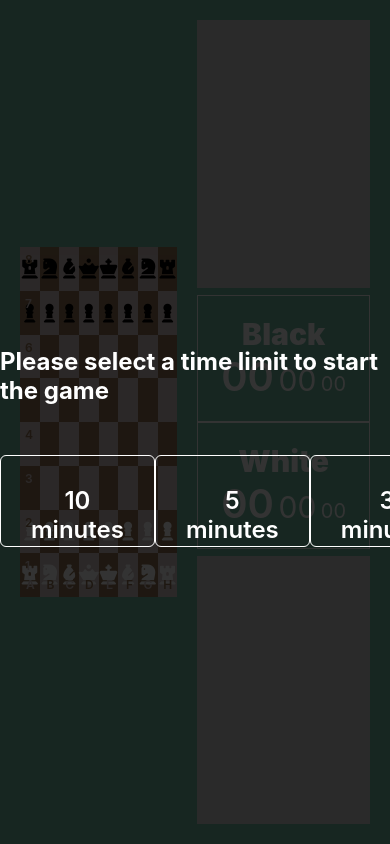
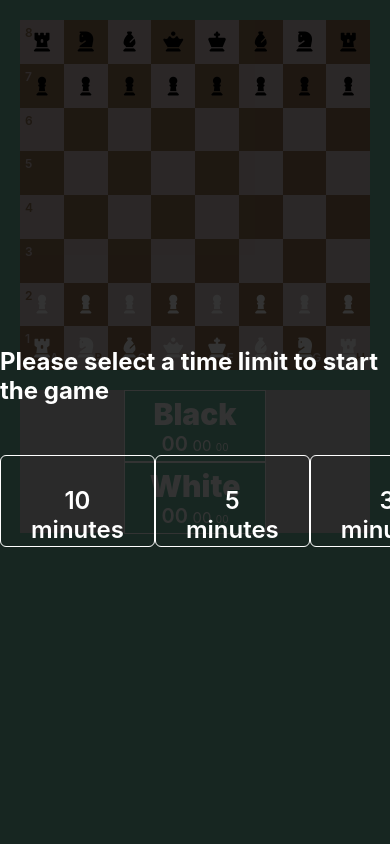
Before and after one commit to CrisTowi/chess, a Svelte app: page / in a window 390 px wide. Built offline with nearby package versions, Linux system fonts and the light colour scheme.

Commit message:
Fix styles on responsive

```diff
--- a/src/App.svelte
+++ b/src/App.svelte
@@ -95,14 +95,59 @@ const handleStartGame = (time) => {
 		background: #75BFA6;
 	}
 
+	.square {
+		position: relative;
+		width: 80%;
+		max-width: calc(100vh - 40px);
+	}
+
+	.square:after {
+		content: "";
+		display: block;
+		padding-bottom: 100%;
+	}
+
 	.Board-container {
-		height: calc(100vmin - 40px);
-		width: calc(100vmin - 40px);
+		position: absolute;
+		height: 100%;
+		width: 100%;
 	}
 
 	.Aside-container {
 		flex: 1;
 		height: 100%;
+	}
+
+	@media screen and (max-width: 1255px) {
+		.square {
+			width: 100%;
+		}
+
+		.App {
+			flex-direction: column;
+			height: auto;
+			min-height: 100vh;
+		}
+
+		.Aside-container {
+			width: 100%;
+		}
+	}
+
+	@media screen and (max-height: 890px) {
+		.square {
+			width: 100%;
+		}
+
+		.App {
+			flex-direction: column;
+			height: auto;
+			min-height: 100vh;
+		}
+
+		.Aside-container {
+			width: 100%;
+		}
 	}
 </style>
 
@@ -110,8 +155,10 @@ const handleStartGame = (time) => {
 	<Modal visible={!$started || $winner}>
 		<TimeSelect winner={$winner} onClick={handleStartGame} />
 	</Modal>
-	<div class="Board-container">
-		<Board />
+	<div class="square">
+		<div class="Board-container">
+			<Board />
+		</div>
 	</div>
 	<div class="Aside-container">
 		<Aside />
--- a/src/containers/Aside.svelte
+++ b/src/containers/Aside.svelte
@@ -134,7 +134,7 @@ const handlePromotePieceSelected = (piece) => {
   .Aside-Timer-color {
     box-sizing: border-box;
     margin: 0px 20px;
-    padding: 20px;
+    padding: 5px;
     width: 100%;
   }
 
@@ -144,6 +144,86 @@ const handlePromotePieceSelected = (piece) => {
 
   .Aside-Timer-Time {
     margin: 0px;
+  }
+
+  .Aside {
+    margin-top: 20px;
+    display: flex;
+  }
+
+  .Aside-Pieces {
+    flex: 1;
+    margin: 0px;
+    height: 143px;
+    padding: 5px;
+  }
+
+  .Aside-Timer {
+    margin: 0px;
+    padding: 0px;
+  }
+
+  .Min-label {
+    font-size: 20px;
+    font-weight: 600;
+  }
+
+  .Sec-label {
+    font-size: 15px;
+  }
+
+  .Ms-label {
+    font-size: 10px;
+  }
+}
+
+@media screen and (max-height: 890px) {
+  .Aside {
+    margin-top: 20px;
+    display: flex;
+  }
+
+  .Aside-Pieces {
+    padding: 5px;
+    flex: 1;
+    margin: 0px;
+    height: 143px;
+  }
+
+  .Aside-Timer {
+    margin: 0px;
+    padding: 0px;
+  }
+
+  .Min-label {
+    font-size: 20px;
+    font-weight: 600;
+  }
+
+  .Sec-label {
+    font-size: 15px;
+  }
+
+  .Ms-label {
+    font-size: 10px;
+  }
+}
+
+@media screen and (max-width: 785px) {
+  .Piece-container {
+    font-size: 45px;
+  }
+}
+
+@media screen and (max-width: 550px) {
+  .Piece-container {
+    font-size: 30px;
+  }
+}
+
+@media screen and (max-width: 450px) {
+  .Piece-container {
+    font-size: 20px;
   }
 }
 
```
